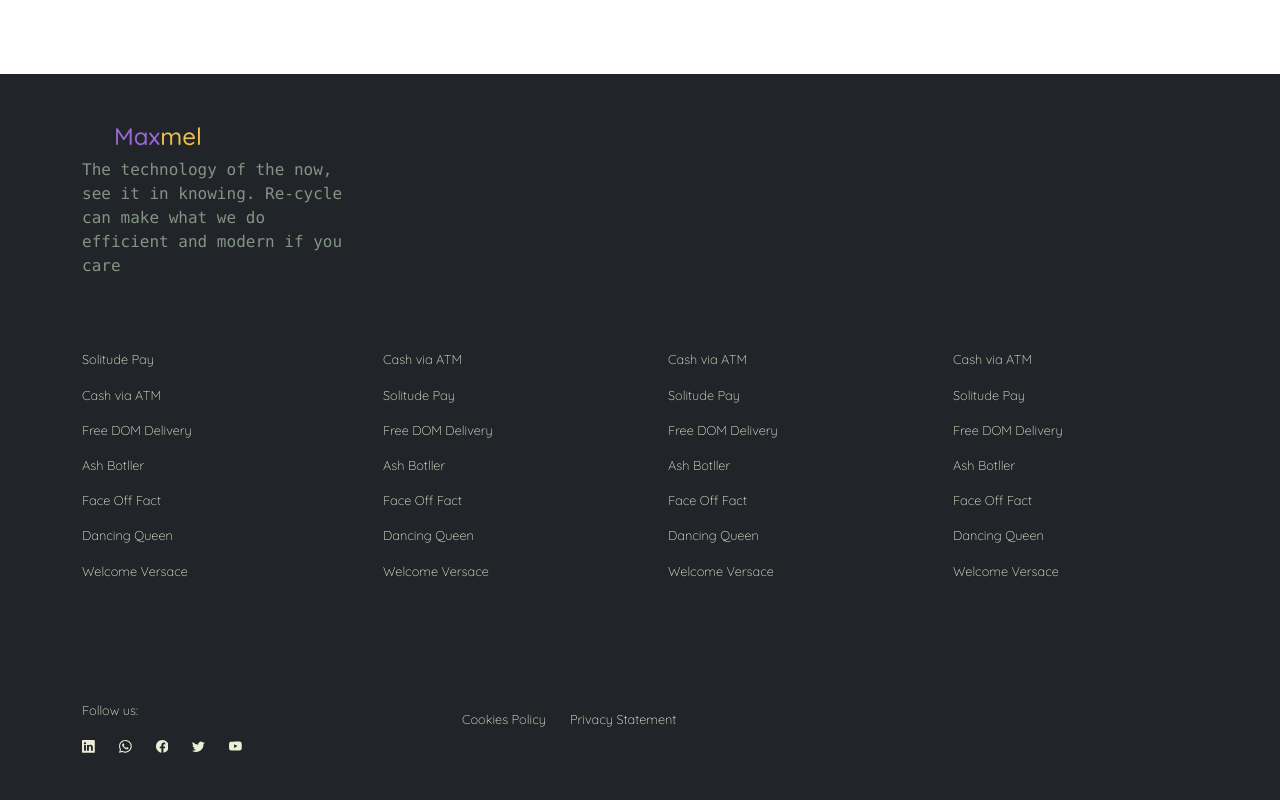
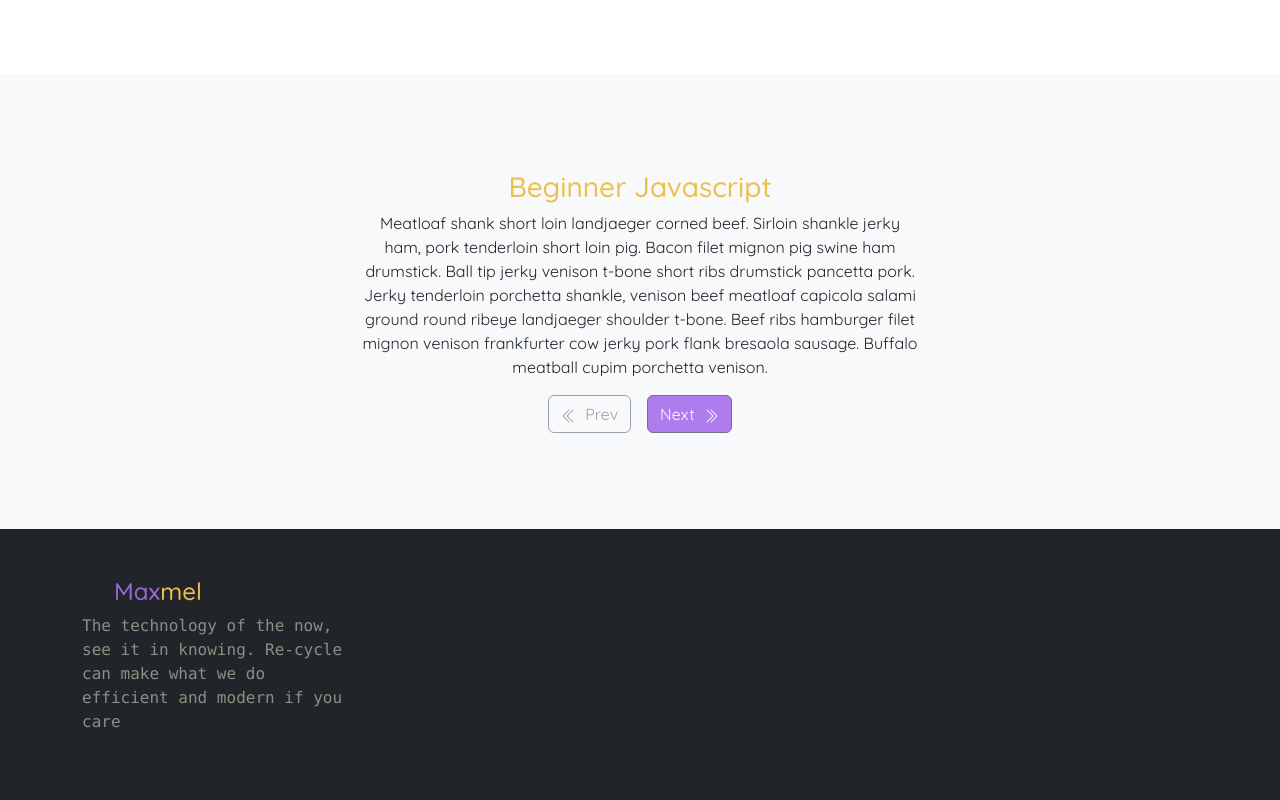
Before and after one commit to Henry-Egboh/maxmel, a React (Create React App) app: page / in a window 1280 px wide. Shown: the part 1760-2560 px from the top of the page. Built offline with nearby package versions, Linux system fonts and the light colour scheme.

Commit message:
Added a section with text that uses react useState to dynamically change the contents when clicked

```diff
--- a/src/Components/Footer.js
+++ b/src/Components/Footer.js
@@ -79,7 +79,7 @@ const Footer = () => {
                       {/* social icons */}
                       <Col xs={12} md={4}>
                           <p>Follow us:</p>
-                          <div className='d-flex gap-4'>
+                          <div className='d-flex gap-4 mb-3'>
                                 <Link to='/' className='footer-text'><Linkedin /></Link>
                                 <Link to='/' className='footer-text'><Whatsapp /></Link>
                                 <Link to='/' className='footer-text'><Facebook /></Link>
--- a/src/Components/Home.js
+++ b/src/Components/Home.js
@@ -3,14 +3,65 @@ import NavbarComp from './NavbarComp';
 import Main from './Main';
 import Header from './Header';
 import Section from './Section';
+import Showcase from './Showcase';
 
 const Home = () => {
+    const courses = [
+        {
+            id: 1,
+            title: 'Beginner Javascript',
+            description: `Meatloaf shank short loin landjaeger corned beef. Sirloin shankle jerky ham,
+            pork tenderloin short loin pig. Bacon filet mignon pig swine ham drumstick. Ball tip jerky
+            venison t-bone short ribs drumstick pancetta pork. Jerky tenderloin porchetta shankle,
+            venison beef meatloaf capicola salami ground round ribeye landjaeger shoulder t-bone. Beef ribs hamburger
+            filet mignon venison frankfurter cow jerky pork flank bresaola sausage. Buffalo meatball cupim porchetta venison.`
+        },
+        {
+            id: 2,
+            title: 'React for Web',
+            description: `Spare ribs burgdoggen pancetta strip steak cow leberkas tenderloin tongue.
+            Chislic rump shoulder, picanha flank chicken porchetta bresaola chuck buffalo.
+            Short ribs biltong ribeye burgdoggen leberkas strip steak, turducken buffalo jowl.
+            Boudin prosciutto doner, short loin venison shankle meatball tail.
+            Pork chop cupim pig pork belly. Porchetta short ribs doner jerky swine, andouille flank prosciutto landjaeger.`
+        },
+        {
+            id: 3,
+            title: 'Nextjs for Developers',
+            description: `Tenderloin porchetta pork loin meatball boudin short ribs fatback shoulder.
+            Tenderloin brisket sausage bacon pig, sirloin biltong ham cow burgdoggen beef buffalo andouille.
+            Jerky frankfurter biltong jowl alcatra. Picanha pancetta shoulder pig frankfurter.
+            Sausage frankfurter leberkas tri-tip pastrami shankle, ham hock brisket swin`
+        },
+        {
+            id: 4,
+            title: 'Database Management',
+            description: `Tenderloin porchetta pork loin meatball boudin short ribs fatback shoulder.
+            Tenderloin brisket sausage bacon pig, sirloin biltong ham cow burgdoggen beef buffalo andouille.
+            Jerky frankfurter biltong jowl alcatra.
+            Picanha pancetta shoulder pig frankfurter. Sausage frankfurter leberkas tri-tip pastrami shankle, ham hock brisket swin`
+        },
+
+        {
+            id: 4,
+            title: 'Database Management',
+            description: `Tenderloin porchetta pork loin meatball boudin short ribs fatback shoulder.
+            Tenderloin brisket sausage bacon pig, sirloin biltong ham cow burgdoggen beef buffalo andouille.
+            Jerky frankfurter biltong jowl alcatra.
+            Picanha pancetta shoulder pig frankfurter. Sausage frankfurter leberkas tri-tip pastrami shankle, ham hock brisket swin`
+        }
+    ];
+
+
+
+
     return (
         <div>
             <NavbarComp />
             <Header />
             <Main />
             <Section />
+            <Showcase data={courses}/>
             <Footer />
         </div>
     );
--- a/src/Components/Main.js
+++ b/src/Components/Main.js
@@ -6,7 +6,7 @@ import { BoxArrowInRight } from 'react-bootstrap-icons';
 function Main() {
     return (
         <main>
-            <Container className='mt-5 pt-5'>
+            <Container className='mt-xs-3 mt-md-5 pt-5'>
             {/* side bar col 1 */}
             <Row>
                 <Col xs={12} md={4} className='mb-5 mb-lg-0'>
--- a/src/Components/Section.js
+++ b/src/Components/Section.js
@@ -4,7 +4,7 @@ import { CircleSquare } from 'react-bootstrap-icons';
 const Section = () => {
     return (
             <section>
-                <Container className='py-5 my-5'>
+                <Container className='py-5 my-xs-2 my-sm-5'>
                     <Row className=''>
                         <Col xs={12} sm={6} lg={4}>
                         <div className='d-flex align-items-center'>
--- /dev/null
+++ b/src/Components/Showcase.js
@@ -0,0 +1,38 @@
+import { Button, Container } from "react-bootstrap";
+import { useState } from "react";
+import { ChevronDoubleLeft, ChevronDoubleRight } from "react-bootstrap-icons";
+
+
+const Showcase = ({data}) => {
+    const [index, setIndex] = useState(0);
+
+    let arrayAtIndex = data[index];
+    let nextClick = index < data.length -1;
+    let prevClick = index > 0;
+
+    return (
+        <main className="wrapper bg-light py-5 ">
+            <Container className="py-5 d-flex justify-content-center">
+            <div className="w-xs-100 w-50 d-flex flex-column align-items-center">
+                <div className="text-center">
+                    <h3 className="color-text-sub">{arrayAtIndex.title}</h3>
+                    <p>{arrayAtIndex.description}</p>
+                </div>
+
+                <div className="d-flex gap-3">
+                    <Button onClick={() => (prevClick ? setIndex(index -1) : null)} disabled={!prevClick} className="color-btn btn-outline-secondary">
+                        <ChevronDoubleLeft className="me-2" />
+                        Prev
+                    </Button>
+                    <Button onClick={() => {if(nextClick) return setIndex(index + 1)}} disabled={!nextClick} className="color-btn btn-outline-secondary">
+                        Next
+                        <ChevronDoubleRight className="ms-2" />
+                    </Button>
+                </div>
+            </div>
+            </Container>
+        </main>
+    );
+}
+
+export default Showcase;
--- a/src/index.css
+++ b/src/index.css
@@ -45,3 +45,7 @@
 .showcase-bg {
   background-color: hsla(118deg, 45%, 69%, 0.2);
 }
+
+/* .wrapper {
+  text-align: center;
+} */
```
Also changed, not shown: src/Components/Aside.js (deleted).
